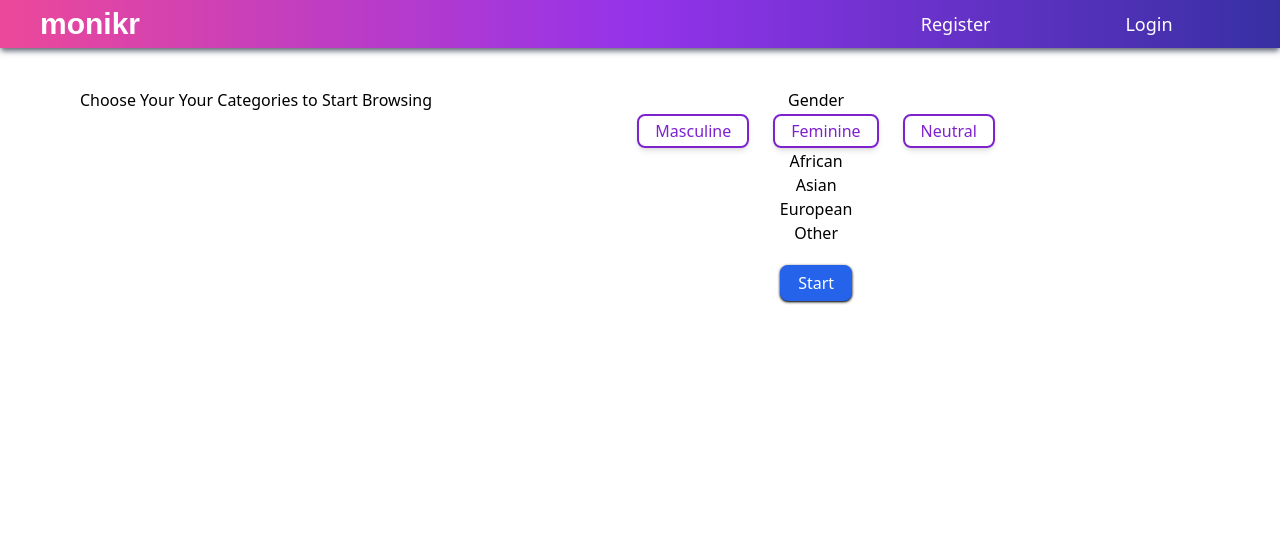
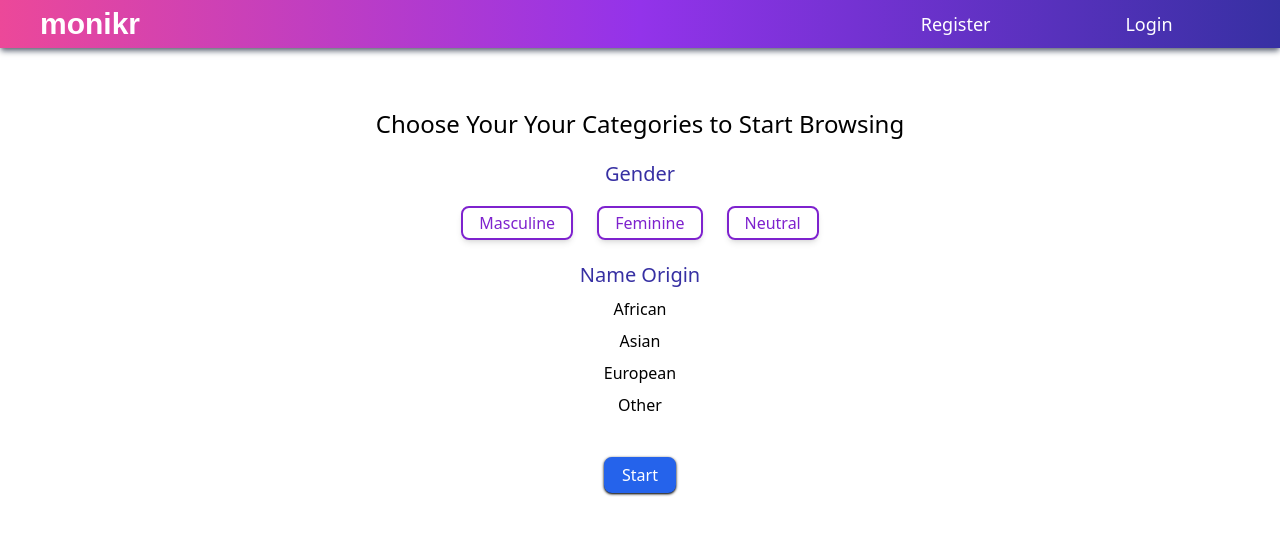
Before and after one commit to craig-mcgowan/monikrfront, a React (Create React App) app: page /browse in a window 1280 px wide. Shown: the top 534 px of the page. Built offline with nearby package versions, Linux system fonts and the light colour scheme; what tailwindcss-animation-delay would draw is missing.

Commit message:
minor browse styling

```diff
--- a/src/pages/Browse.js
+++ b/src/pages/Browse.js
@@ -87,7 +87,7 @@ const Browse = (props) => {
   return names ? (
     <div className="flex  ">
       {names?.map((name) => (
-        <BrowseCard thisName={name} createFav={createFav}/>
+        <BrowseCard thisName={name} createFav={createFav} />
       ))}
       <div className="w-60 h-60 fixed left-[40%] top-[33%] flex flex-wrap align-center justify-around content-center">
         <button
@@ -99,17 +99,16 @@ const Browse = (props) => {
         >
           Try Another Category
         </button>
-      <button
-        className="green-btn w-2/3 h-1/4"
-        onClick={(e) => getNames(e)}
-        >
+        <button className="green-btn w-2/3 h-1/4" onClick={(e) => getNames(e)}>
           Keep Going
         </button>
       </div>
     </div>
   ) : (
-    <div className="flex justify-center w-screen pt-10">
-      <h1>Choose Your Your Categories to Start Browsing</h1>
+    <div className="flex flex-wrap justify-center w-screen pt-10">
+      <h2 className="w-[60%] text-2xl my-5">
+        Choose Your Your Categories to Start Browsing
+      </h2>
       <form
         className="w-[60%]"
         onSubmit={(e) => {
@@ -117,7 +116,9 @@ const Browse = (props) => {
         }}
       >
         <fieldset>
-        <legend>Gender</legend>
+          <legend className="text-xl text-indigo-800 mb-4">
+            Gender
+          </legend>
           <FormField
             type="radio"
             onChange={handleChange}
@@ -143,9 +144,12 @@ const Browse = (props) => {
             required
           />
         </fieldset>
+        <fieldset className="my-5">
+          <label className=" text-xl text-indigo-800 mb-6">Name Origin</label>
+
           {origins.map((continent) => (
             <details className="rounded-lg open:bg-gray-100">
-            <summary className=" cursor-pointer hover:scale-110 list-none ">
+              <summary className=" mt-2 cursor-pointer hover:scale-110 list-none ">
                 {continent.continent}
               </summary>
               {continent.languageArr.map(({ searchKey, language }) => (
@@ -160,6 +164,7 @@ const Browse = (props) => {
               ))}
             </details>
           ))}
+        </fieldset>
         <input
           type="submit"
           value="Start"
```
Lines whose indentation alone changed are shown as unchanged.
